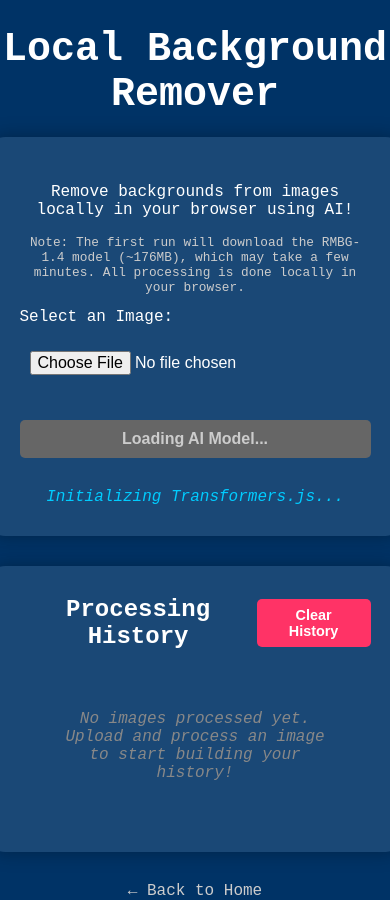
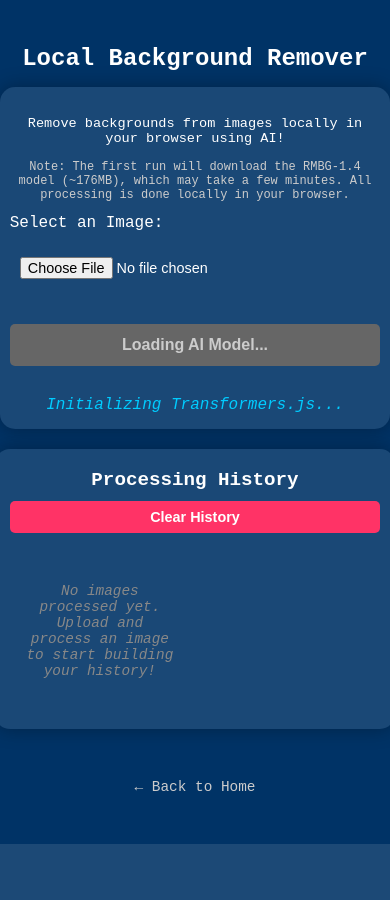
Before and after one commit to HeapHeapHooray/nyancat.nu, a Django app: page /bg-remover/ in a window 390 px wide. After the commit the page ends 844 px from the top, so only its background shows below. Run offline with Django 5.2, Linux system fonts and the light colour scheme.

Commit message:
Background remover page should be mobile friendly now.

```diff
--- a/core/templates/core/bg_remover.html
+++ b/core/templates/core/bg_remover.html
@@ -147,6 +147,122 @@
             color: #888;
             padding: 40px;
             font-style: italic;
+        }
+
+        /* Mobile Responsive Styles */
+        @media (max-width: 768px) {
+            h1 {
+                font-size: 1.8rem;
+                margin-bottom: 15px;
+                padding: 0 10px;
+            }
+
+            .container {
+                padding: 20px 15px;
+                width: 95%;
+                margin: 0 10px;
+            }
+
+            .container p {
+                font-size: 0.9rem;
+            }
+
+            .container p[style*="0.8rem"] {
+                font-size: 0.75rem !important;
+            }
+
+            .image-container {
+                flex-direction: column;
+                gap: 15px;
+            }
+
+            .image-box {
+                min-width: 100%;
+                width: 100%;
+            }
+
+            .image-box img, .image-box canvas {
+                max-height: 300px;
+            }
+
+            .history-section {
+                padding: 20px 15px;
+                width: 95%;
+                margin: 20px 10px;
+            }
+
+            .history-header {
+                flex-direction: column;
+                gap: 10px;
+                align-items: stretch;
+            }
+
+            .history-header h2 {
+                font-size: 1.3rem;
+                text-align: center;
+            }
+
+            .clear-history-btn {
+                width: 100%;
+            }
+
+            .history-grid {
+                grid-template-columns: repeat(auto-fill, minmax(150px, 1fr));
+                gap: 10px;
+            }
+
+            .history-item img {
+                height: 120px;
+            }
+
+            .history-empty {
+                padding: 30px 15px;
+                font-size: 0.9rem;
+            }
+
+            button {
+                padding: 12px;
+                font-size: 1rem;
+            }
+
+            input[type="file"] {
+                font-size: 0.9rem;
+            }
+
+            .back-link {
+                margin: 30px 10px 20px;
+                font-size: 0.9rem;
+            }
+        }
+
+        @media (max-width: 480px) {
+            h1 {
+                font-size: 1.5rem;
+            }
+
+            .container {
+                padding: 15px 10px;
+            }
+
+            .container p {
+                font-size: 0.85rem;
+            }
+
+            .image-box img, .image-box canvas {
+                max-height: 250px;
+            }
+
+            .history-grid {
+                grid-template-columns: repeat(auto-fill, minmax(120px, 1fr));
+            }
+
+            .history-item img {
+                height: 100px;
+            }
+
+            .history-header h2 {
+                font-size: 1.2rem;
+            }
         }
     </style>
 </head>
```
